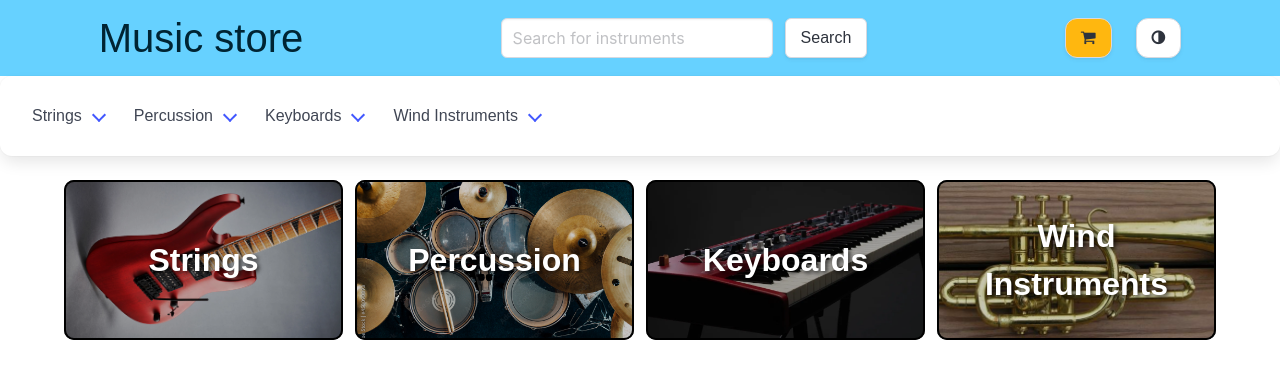
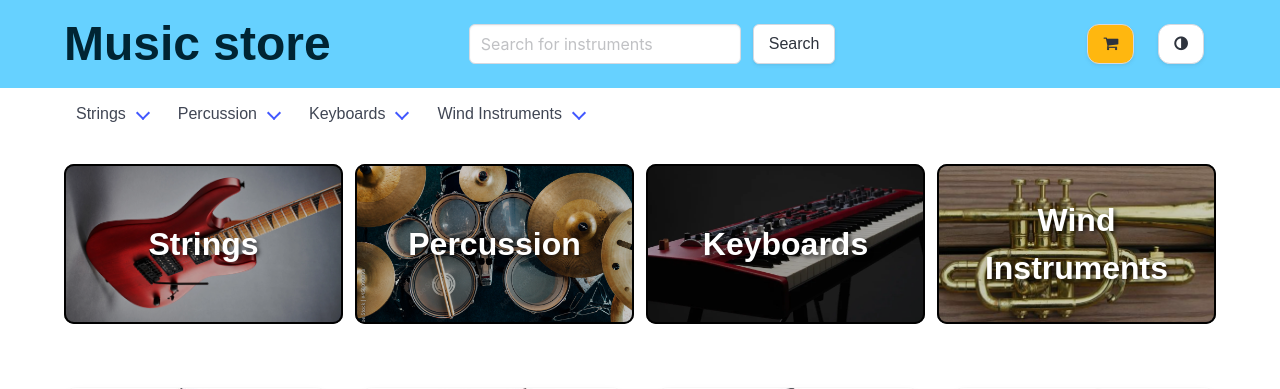
Before and after one commit to ondrejhonus/django-music-store, a Django app: page / in a window 1280 px wide. Shown: the top 389 px of the page. Run offline with Django 5.2, Linux system fonts and the light colour scheme; data comes from the database, SQL or seed files in the repository.

Commit message:
tweak page layout

```diff
--- a/store/templates/presets/header.html
+++ b/store/templates/presets/header.html
@@ -1,7 +1,8 @@
 <div class="navbar is-info">
-    <div class="navbar-brand m-auto">
+    <div class="container">
+        <div class="navbar-brand">
             <a class="navbar-item" href="/">
-            <p class="is-size-2">Music store</p>
+                <p class="is-size-1 has-text-weight-bold">Music store</p>
             </a>
         </div>
         <div class="navbar-start m-auto">
@@ -10,14 +11,14 @@
                 <button class="button" type="submit">Search</button>
             </form>
         </div>
-    <div class="navbar-end m-auto">
+        <div class="navbar-end">
             <div class="navbar-item m-0">
-            <a class="button box m-auto has-background-warning" href="/cart/">
+                <a class="button box has-background-warning" href="/cart/">
                     <i class="fa fa-shopping-cart"></i>
                 </a>
             </div>
             <div class="navbar-item m-0">
-            <button class="button box m-auto" id="theme-switcher" onclick="toggleTheme()">
+                <button class="button box" id="theme-switcher" onclick="toggleTheme()">
                     <i class="fa fa-adjust"></i>
                 </button>
             </div>
--- a/store/templates/presets/nav.html
+++ b/store/templates/presets/nav.html
@@ -1,5 +1,5 @@
-<nav class="navbar box m-auto" role="navigation" aria-label="main navigation">
-    <div id="navbarBasic" class="navbar-menu">
+<div class="container">
+<nav class="navbar m-auto" role="navigation" aria-label="main navigation">
     <div class="navbar-start">
         <div class="navbar-item has-dropdown is-hoverable">
             <a class="navbar-link">
@@ -49,5 +49,5 @@
             </div>
         </div>
     </div>
+</nav>
 </div>
-</nav>
```
Lines whose indentation alone changed are shown as unchanged.
